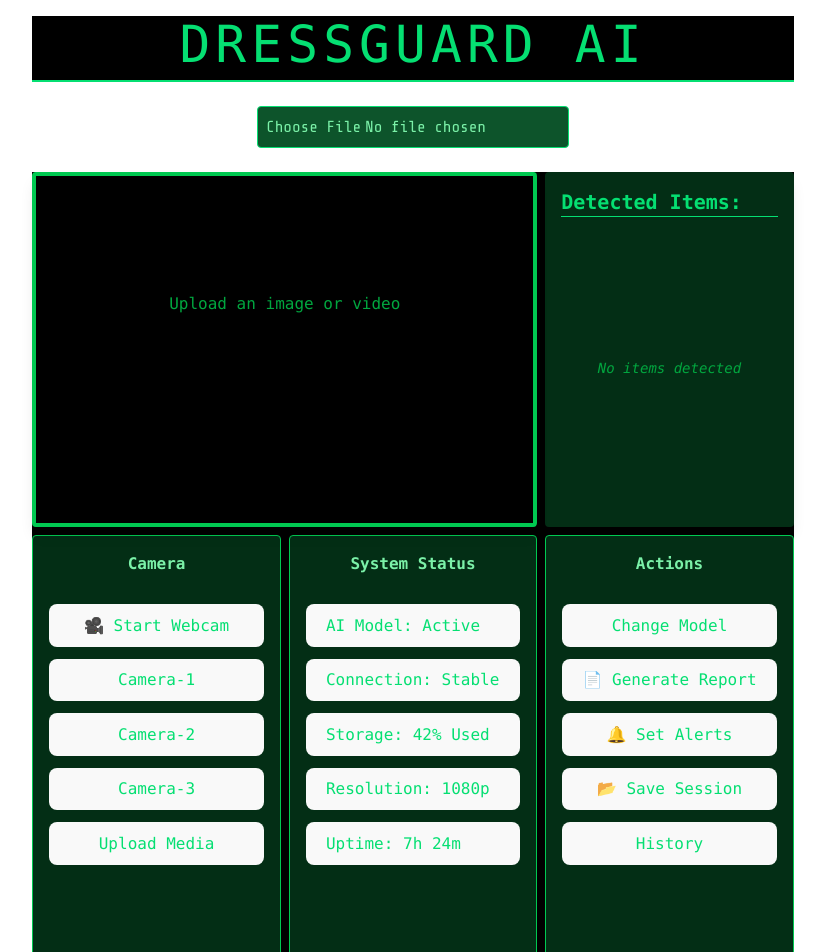
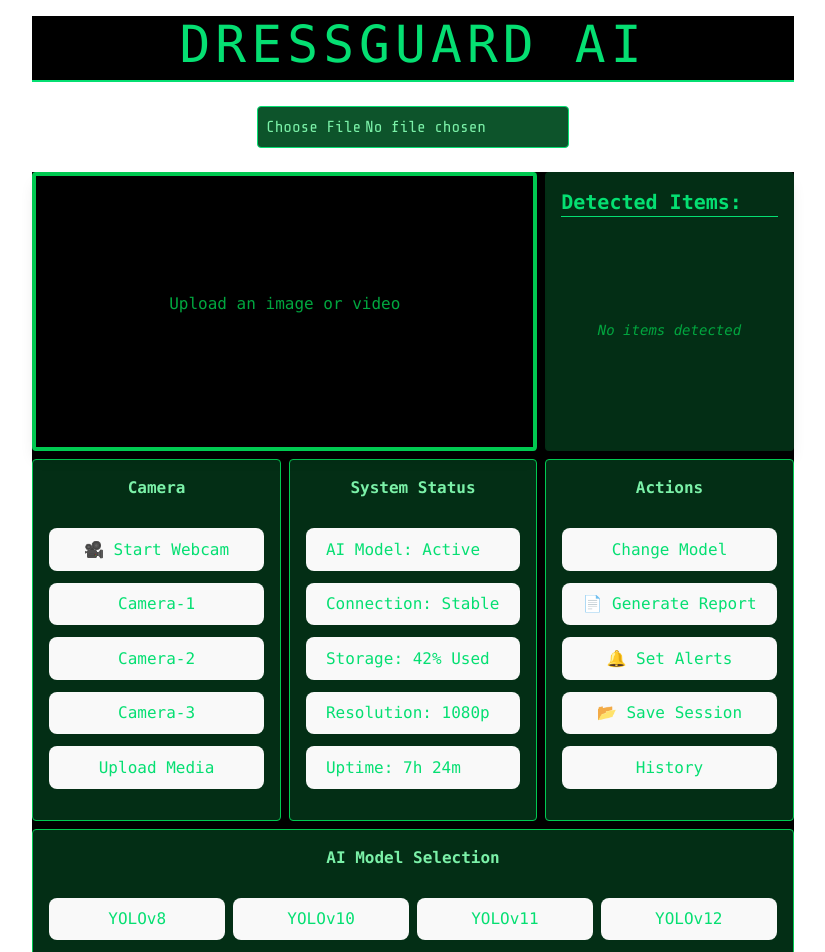
Before and after one commit to alstonmendonca/DressGuardAI, a React (Vite) app in the folder frontend/: page / in a window 1280 px wide. Shown: the top 952 px of the page, without its empty margins (227-1052 px from the left). Built offline with nearby package versions, Linux system fonts and the light colour scheme.

Commit message:
Add ModelPanel which shows all the AI models the user can choose from

```diff
--- a/frontend/src/App.jsx
+++ b/frontend/src/App.jsx
@@ -1,7 +1,3 @@
-// App.jsx - Frontend for DressGuard AI
-// This component handles image upload, sends it to the backend for YOLOv8 detection,
-// and draws bounding boxes on a canvas over the image.
-// Uses React hooks: useState, useRef, useEffect for state and DOM manipulation.
 import { useState, useRef, useEffect } from 'react';
 import drawBoxes from './utils/drawBoxes';
 import detectFrameFromVideo from './utils/detectFrameFromVideo';
@@ -11,6 +7,7 @@ import StatusPanel from './components/StatusPanel';
 import ActionsPanel from './components/ActionsPanel';
 import DetectionList from './components/DetectionList';
 import MainFeed from "./components/MainFeed";
+import ModelPanel from './components/ModelPanel';
 
 function App() {
   // State to store the uploaded image as a blob URL
@@ -287,6 +284,8 @@ function App() {
         {/* === PANEL 6: Settings & Export (Bottom Right) === */}
         <ActionsPanel/>
 
+        <ModelPanel/>
+
       </div>
     </div>
   );
--- /dev/null
+++ b/frontend/src/components/ModelPanel.jsx
@@ -0,0 +1,23 @@
+import React from "react";
+
+export default function ModelPanel() {
+    return (
+        <div className="col-span-3 bg-green-950 border border-green-500 p-4 rounded flex flex-col gap-3">
+            <h3 className="text-center font-bold text-green-300 mb-4">AI Model Selection</h3>
+            <div className="grid grid-cols-4 gap-2">
+                <button className="bg-black border border-green-600 py-2 hover:bg-green-900 transition text-xs text-center">
+                    YOLOv8
+                </button>
+                <button className="bg-black border border-green-600 py-2 hover:bg-green-900 transition text-xs text-center">
+                    YOLOv10
+                </button>
+                <button className="bg-black border border-green-600 py-2 hover:bg-green-900 transition text-xs text-center">
+                    YOLOv11
+                </button>
+                <button className="bg-black border border-green-600 py-2 hover:bg-green-900 transition text-xs text-center">
+                    YOLOv12
+                </button>
+            </div>
+        </div>
+    );
+}
```
